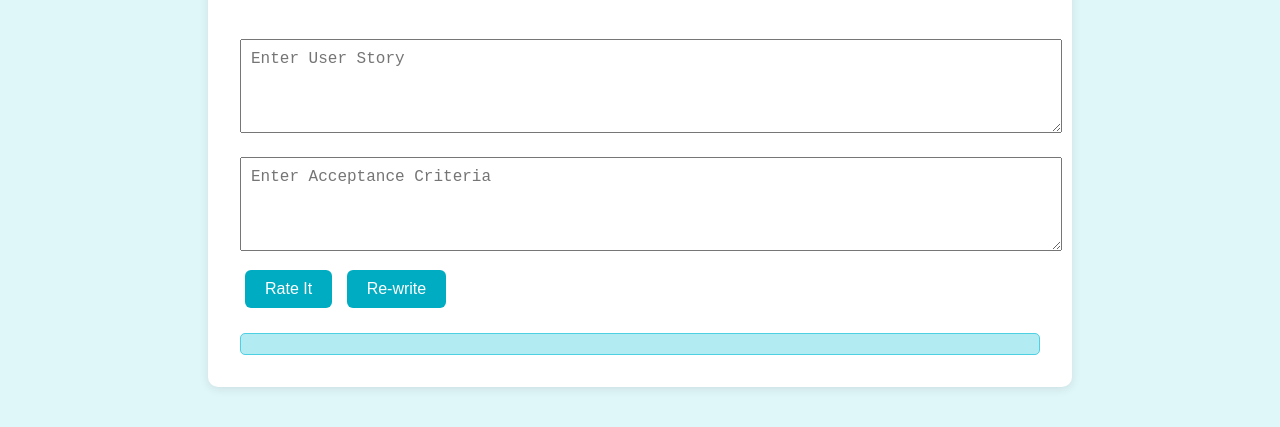
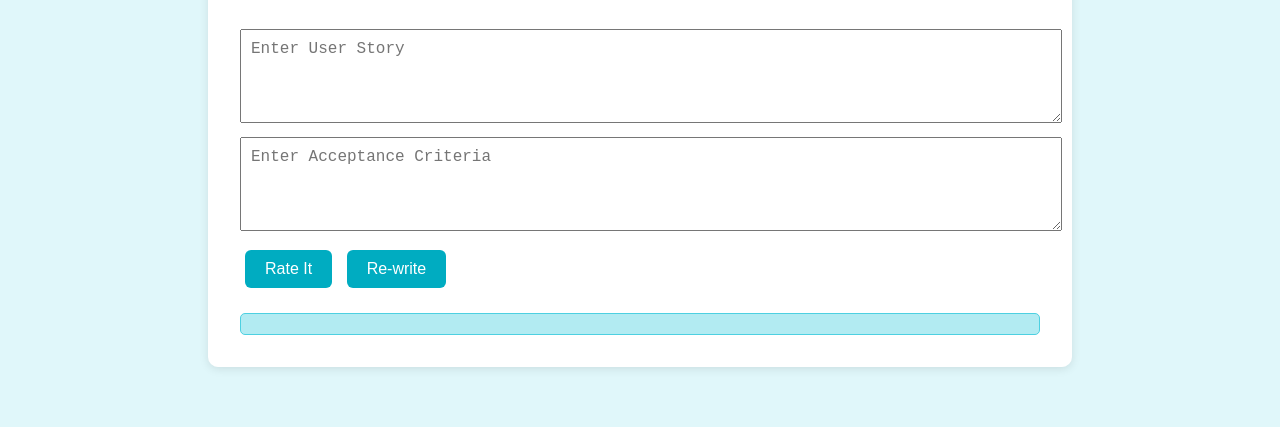
Before and after one commit to navin-nallapareddy/StoryRefiner, a website: page public/index.html in a window 1280 px wide. Shown: the part 143-570 px from the top of the page. Drawn offline with Linux system fonts and the light colour scheme.

Commit message:
Remove top margin for text inputs

```diff
--- a/public/index.html
+++ b/public/index.html
@@ -85,7 +85,7 @@
     textarea, input {
       width: 100%;
       padding: 10px;
-      margin: 10px 0;
+      margin: 0 0 10px 0;
       font-size: 1rem;
     }
     button {
```
